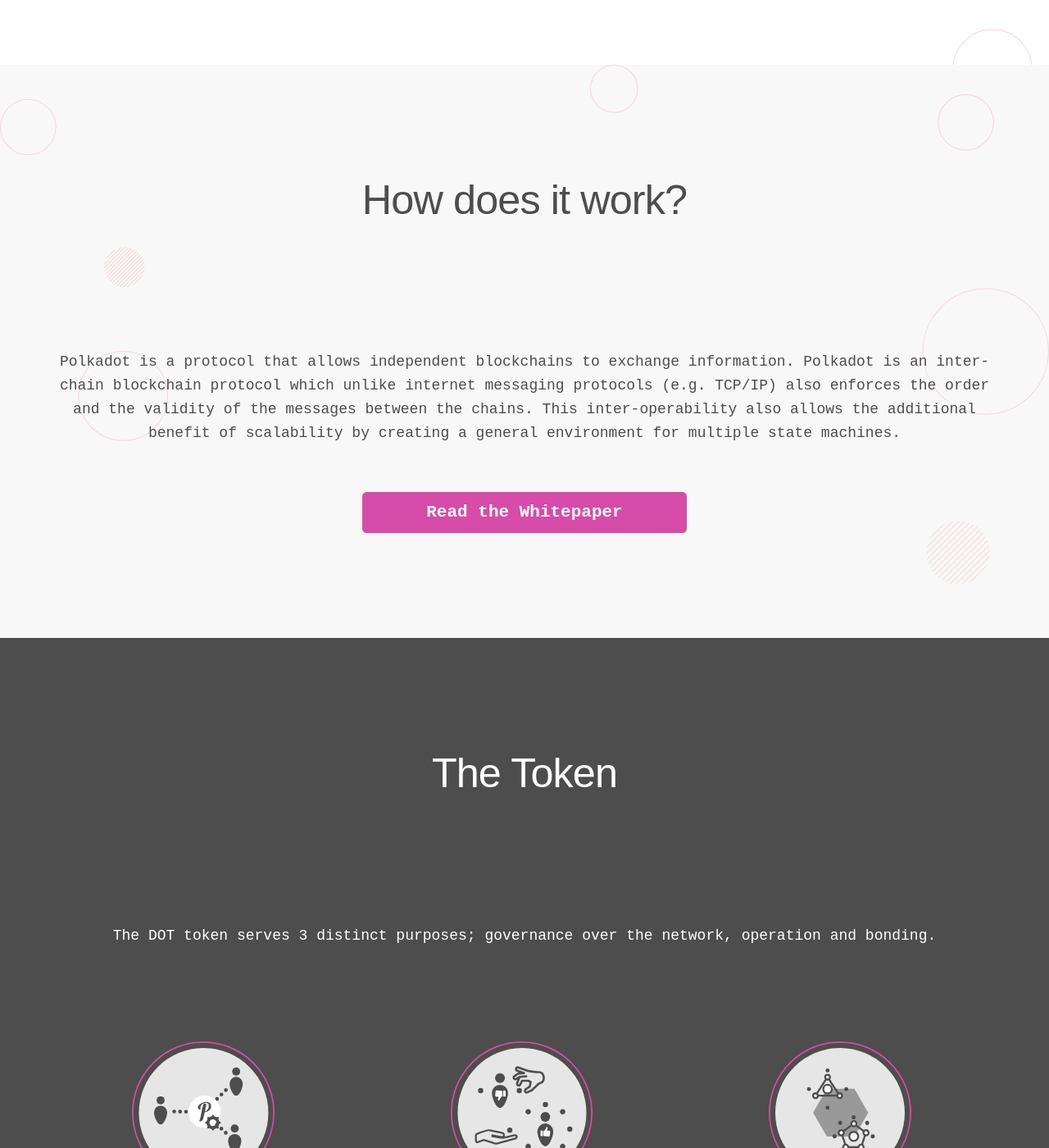
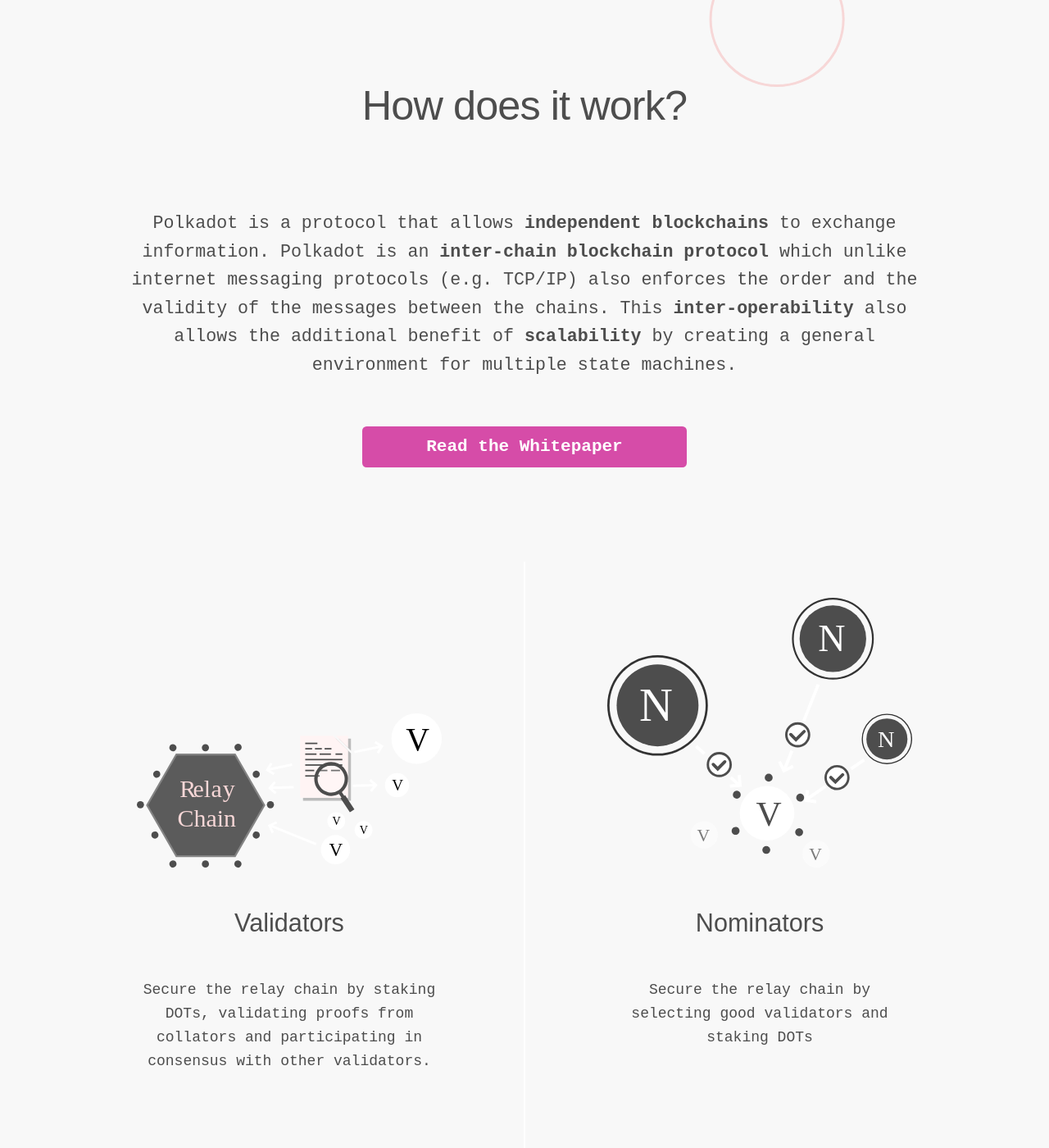
Before and after one commit to falinebambi/polkadot.network, a Jekyll site: the page built from index.markdown, in a window 1280 px wide and 1400 px high, scrolled down 6458 px. Shown: the whole window at 82% size. Built offline with Jekyll 4.4.1, drawn with Linux system fonts in a browser that asks for light colours; comment, search, counter and statistics services are not loaded; some of the changed text lies outside the part shown.

Commit message:
how diagram explaining roles

```diff
--- a/_includes/roles.html
+++ b/_includes/roles.html
@@ -1,4 +1,7 @@
-<div class="features-table">
+ <h2><center>How does it work?</center></h2>
+<h6>Polkadot is a protocol that allows <b>independent blockchains</b> to exchange information. Polkadot is an <b>inter-chain blockchain protocol</b> which unlike internet messaging protocols (e.g. TCP/IP) also enforces the order and the validity of the messages between the chains. This <b>inter-operability</b> also allows the additional benefit of <b>scalability</b> by creating a general environment for multiple state machines.</h6>
+ <center><a href="https://github.com/w3f/polkadot-white-paper/raw/master/PolkaDotPaper.pdf" class="feature__button bg--magenta mb" role="button">Read the Whitepaper</a></center>
+<div class="features-table pt">
                         <div class="features-row">
                             <div class="features-cell">
 
--- a/_layouts/index.html
+++ b/_layouts/index.html
@@ -145,10 +145,7 @@
             {% endfor %}
             </div>
         {% when 'how' %}
-        <center><a href="https://github.com/w3f/polkadot-white-paper/raw/master/PolkaDotPaper.pdf" class="feature__button bg--magenta" role="button">Read the Whitepaper</a></center>
-        {% for subsection in how.subsections %}
           {% include roles.html %}
-          {% endfor %}
       {% endcase %}
     </section>
   </div>
--- a/index.markdown
+++ b/index.markdown
@@ -93,16 +93,15 @@
     title: Robust
     body: Polkadot should provide a fundamentally stable base-layer.
 
-- title: <center>How does it work?</center>
+- title:
   handle: how
   background: light-gray
   width: wide
   body: |-
-    <center>Polkadot is a protocol that allows independent blockchains to exchange information. Polkadot is an inter-chain blockchain protocol which unlike internet messaging protocols (e.g. TCP/IP) also enforces the order and the validity of the messages between the chains. This inter-operability also allows the additional benefit of scalability by creating a general environment for multiple state machines.</center>
   subsections:
 
 - title: <center>The Token</center>
-  body: <center>The DOT token serves 3 distinct purposes; governance over the network, operation and bonding. </center>
+  subtitle: <h6>The DOT token serves 3 distinct purposes; governance over the network, operation and bonding.</h6>
   handle: token
   background: dark-gray
   width: wide
--- a/styles/all.scss
+++ b/styles/all.scss
@@ -51,7 +51,7 @@
 h3,
 h4,
 h5,
-h6 {
+{
   font-weight: $font-weight--normal;
   font-family: $font-family--sans-serif;
 }
@@ -72,6 +72,8 @@
   font-size: 2.8em;
   line-height: $line-height--tight;
   letter-spacing: $letter-spacing--tight;
+  padding-top: 2%;
+  padding-bottom: 7%;
   @include max-width($max-width--sm) {
     font-size: 2em;
   }
@@ -87,9 +89,22 @@
   margin-bottom: $v*1;
 }
 h4 {
-  font-size: 1.083333em;
-  margin-bottom: $v*0.25;
-}
+  font-size: 1.7em;
+  margin-top: $v*1.5;
+  margin-bottom: $v*1.5;
+}
+
+h6 {
+  font-size: 1.2em;
+  font-family: $font-family--monospace;
+  text-align: center;
+  max-width: 1000px;
+  display: block;
+  margin-left: auto;
+  margin-right: auto;
+  margin-bottom: 5%;
+}
+
 p {
   padding-bottom: 5%;
   @extend %mk3;
@@ -149,6 +164,8 @@
 }
 img {
   max-width: 80%;
+  margin-left: auto;
+  margin-right: auto;
   @include responsive-image;
 }
 
@@ -173,6 +190,17 @@
 .pb {
   padding-bottom: 10%;
 }
+
+.pt {
+  padding-top: 10%;
+}
+
+.mb {
+  margin-bottom: 10%;
+}
+
+
+
 
 // components
 // ----------
@@ -377,8 +405,6 @@
 }
 .feature__title {
   text-align: left;
-  padding-top: 5%;
-  padding-bottom: 7%;
 }
 
 // intro
@@ -735,6 +761,32 @@
   h5 {
   text-align: center;
   }
+}
+
+// diagram
+// -------------------
+
+.features-table {
+    display: table;
+    table-layout: fixed;
+    border-collapse: collapse;
+}
+.features-row:nth-child(1n) {
+    display: table-row;
+    border-bottom: 2px solid white;
+}
+.features-cell {
+    display: table-cell;
+    width: 50%;
+    text-align: center;
+    padding: 44px 100px 82px 100px;
+}
+
+.features-cell:nth-child(2n) {
+    border-left: 2px solid white
+}
+.features-row:nth-child(2n) .features-cell {
+    padding: 77px 100px 44px 100px;
 }
 
 // launch
@@ -1669,31 +1721,6 @@
     }
   }
 
-  // how diagram
-  // -------------------
-
-  .features-table {
-      display: table;
-      table-layout: fixed;
-      width: 100%;
-      border-collapse: collapse;
-  }
-  .features-row {
-      display: table-row;
-      border-bottom: 2px solid $color--magenta;
-  }
-  .features-cell {
-      display: table-cell;
-      width: 50%;
-      padding: 44px 100px 82px 100px;
-  }
-  .features-cell:nth-child(2n) {
-      border-left: 2px solid $color--magenta;
-  }
-  .features-row:nth-child(2n) .features-cell {
-      padding: 77px 100px 44px 100px;
-  }
-
   // dots roadmap
   // -------------------
 
```
Also changed, not shown: assets/Validators.svg, assets/how.png (deleted), 4 other files.
